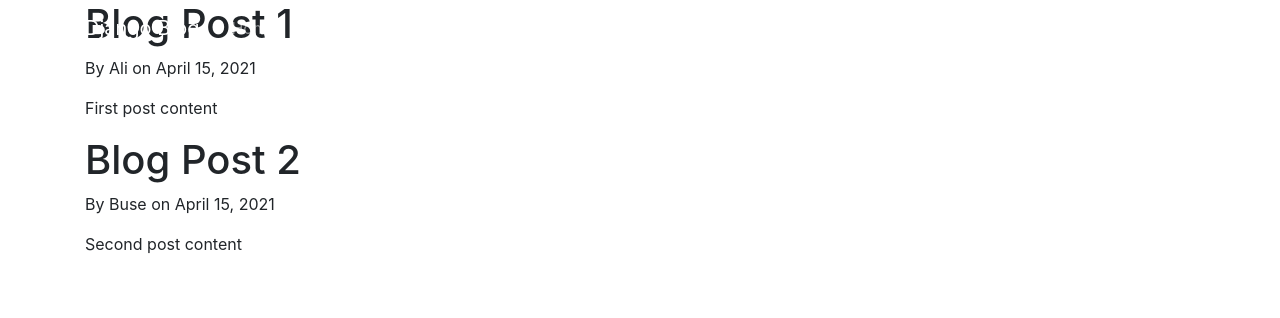
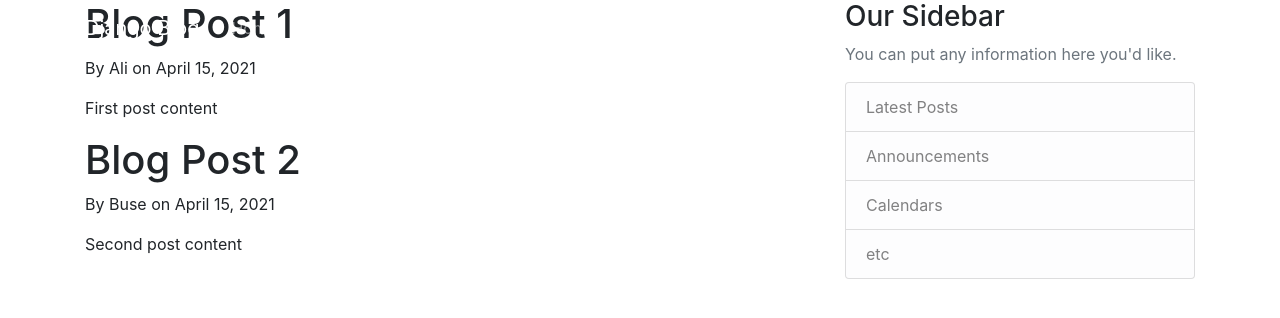
Before and after one commit to alifarukyucel/django-web-app, a Django app: page /blog/ in a window 1280 px wide. Shown: the top 318 px of the page. Run offline with Django 3.2, Linux system fonts and the light colour scheme; some libraries are stand-ins or nearby versions.

Commit message:
Feature: Add sidebar

```diff
--- a/django_project/blog/templates/blog/base.html
+++ b/django_project/blog/templates/blog/base.html
@@ -37,9 +37,27 @@
         </div>
         </nav>
     </header>
-    <div class="container">
-        {% block content %} {% endblock %} <!-- Override the content for each page -->
-    </div>
+
+    <main role="main" class="container">
+      <div class="row">
+        <div class="col-md-8">
+          {% block content %}{% endblock %}
+        </div>
+        <div class="col-md-4">
+          <div class="content-section">
+            <h3>Our Sidebar</h3>
+            <p class='text-muted'>You can put any information here you'd like.
+              <ul class="list-group">
+                <li class="list-group-item list-group-item-light">Latest Posts</li>
+                <li class="list-group-item list-group-item-light">Announcements</li>
+                <li class="list-group-item list-group-item-light">Calendars</li>
+                <li class="list-group-item list-group-item-light">etc</li>
+              </ul>
+            </p>
+          </div>
+        </div>
+      </div>
+    </main>
 
     <!-- Optional JavaScript -->
     <!-- jQuery first, then Popper.js, then Bootstrap JS -->
```
